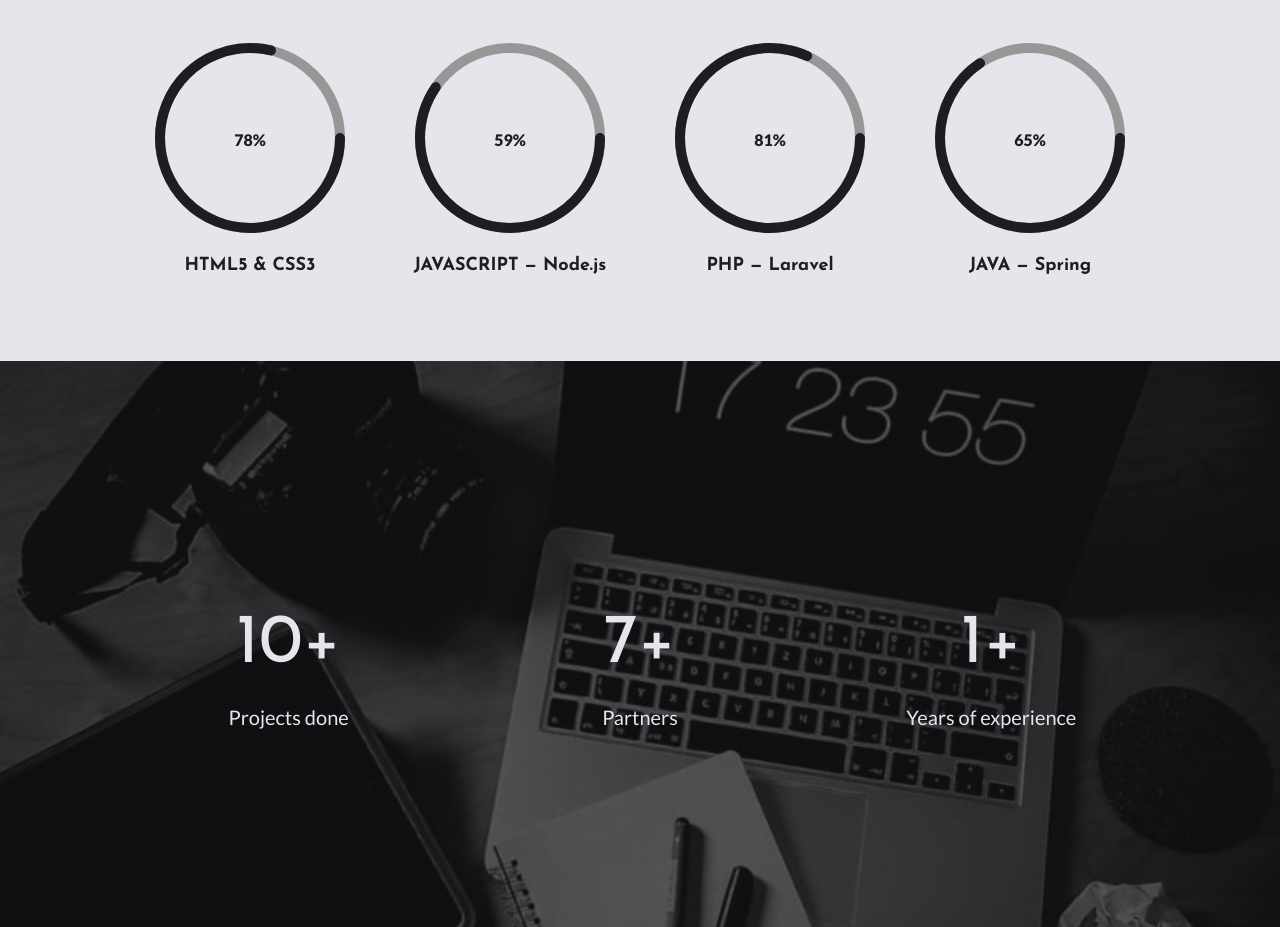
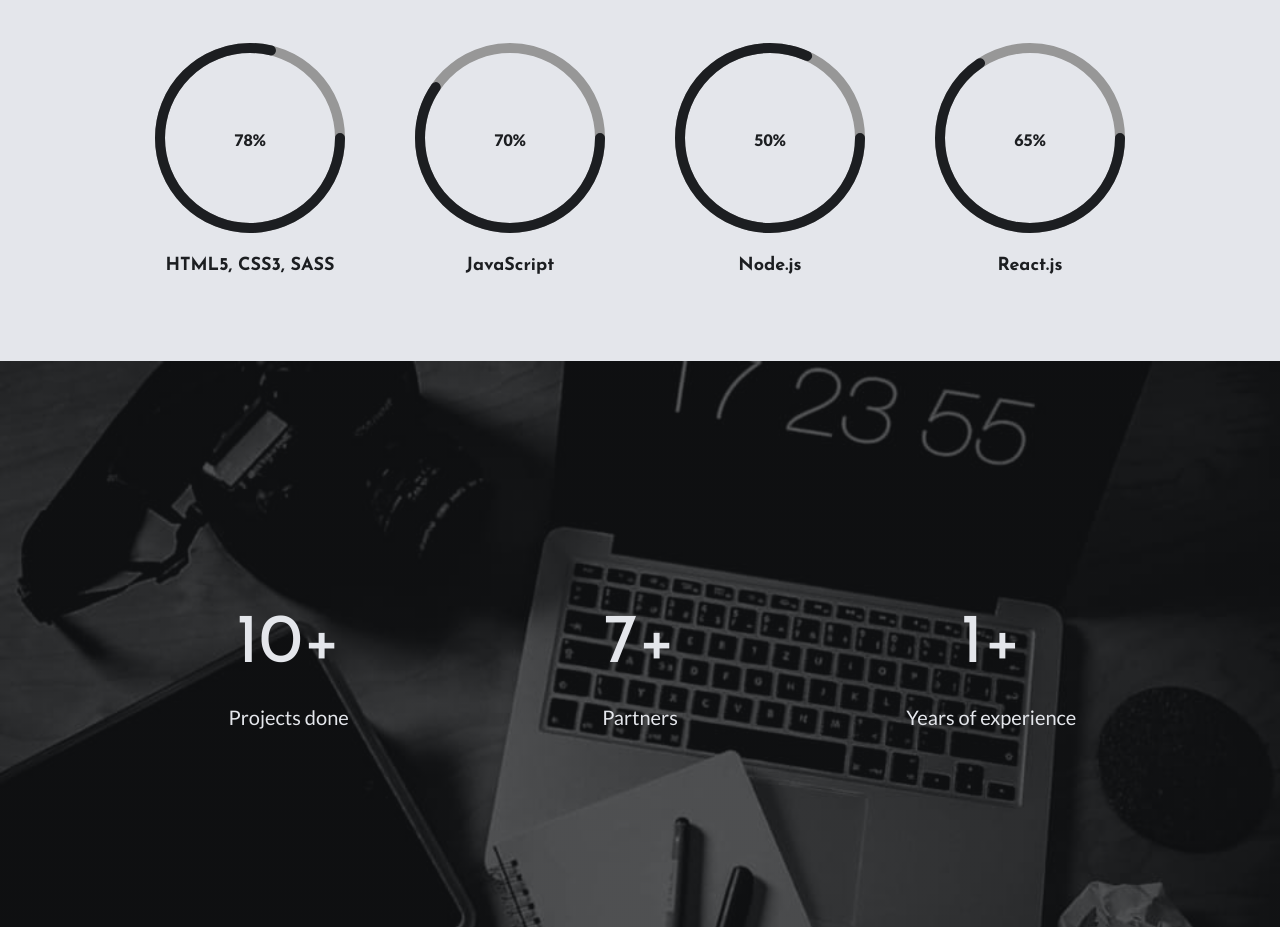
Before and after one commit to htutwaiphyoe/learning-repo-14, a website: page index.html in a window 1280 px wide. Shown: the part 1480-2407 px from the top of the page. Drawn offline with nearby package versions, Linux system fonts and the light colour scheme.

Commit message:
Skills Update

```diff
--- a/index.html
+++ b/index.html
@@ -181,7 +181,7 @@
                 <div class="percentage"><span>78%</span></div>
               </div>
 
-              <h6 class="u-padding-sm">HTML5 & CSS3</h6>
+              <h6 class="u-padding-sm">HTML5, CSS3, SASS</h6>
             </div>
             <div class="skill__box-item">
               <div class="skill__box-item__circle">
@@ -189,10 +189,10 @@
                   <circle cx="95" cy="95" r="90" />
                   <circle cx="95" cy="95" r="90" />
                 </svg>
-                <div class="percentage"><span>59%</span></div>
+                <div class="percentage"><span>70%</span></div>
               </div>
 
-              <h6 class="u-padding-sm">JAVASCRIPT &mdash; Node.js</h6>
+              <h6 class="u-padding-sm">JavaScript</h6>
             </div>
           </div>
           <div class="skill__box--2">
@@ -202,10 +202,10 @@
                   <circle cx="95" cy="95" r="90" />
                   <circle cx="95" cy="95" r="90" />
                 </svg>
-                <div class="percentage"><span>81%</span></div>
+                <div class="percentage"><span>50%</span></div>
               </div>
 
-              <h6 class="u-padding-sm">PHP &mdash; Laravel</h6>
+              <h6 class="u-padding-sm">Node.js</h6>
             </div>
             <div class="skill__box-item">
               <div class="skill__box-item__circle">
@@ -216,7 +216,7 @@
                 <div class="percentage"><span>65%</span></div>
               </div>
 
-              <h6 class="u-padding-sm">JAVA &mdash; Spring</h6>
+              <h6 class="u-padding-sm">React.js</h6>
             </div>
           </div>
         </div>
```
